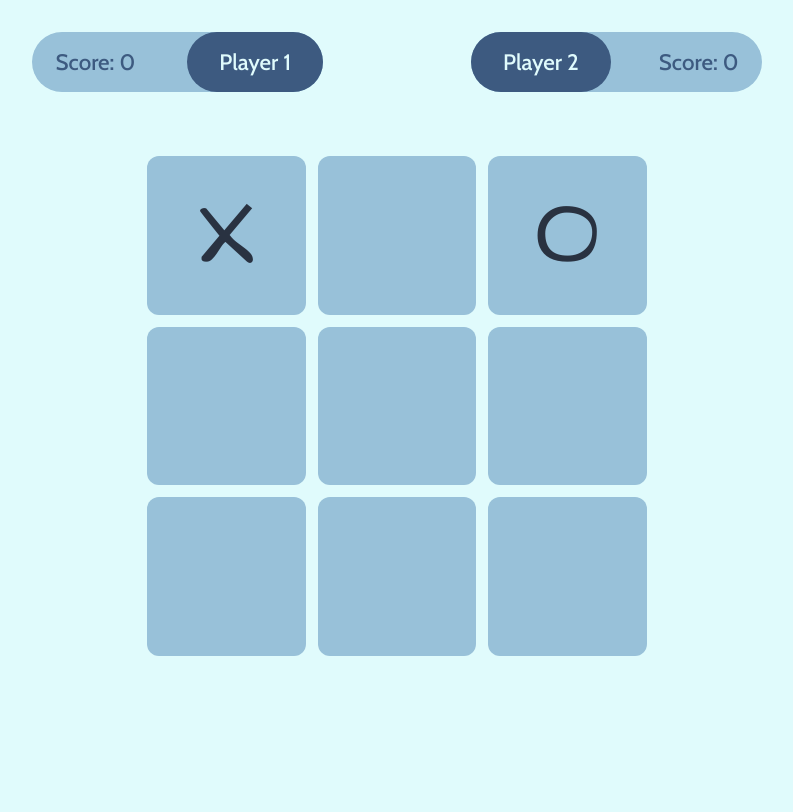
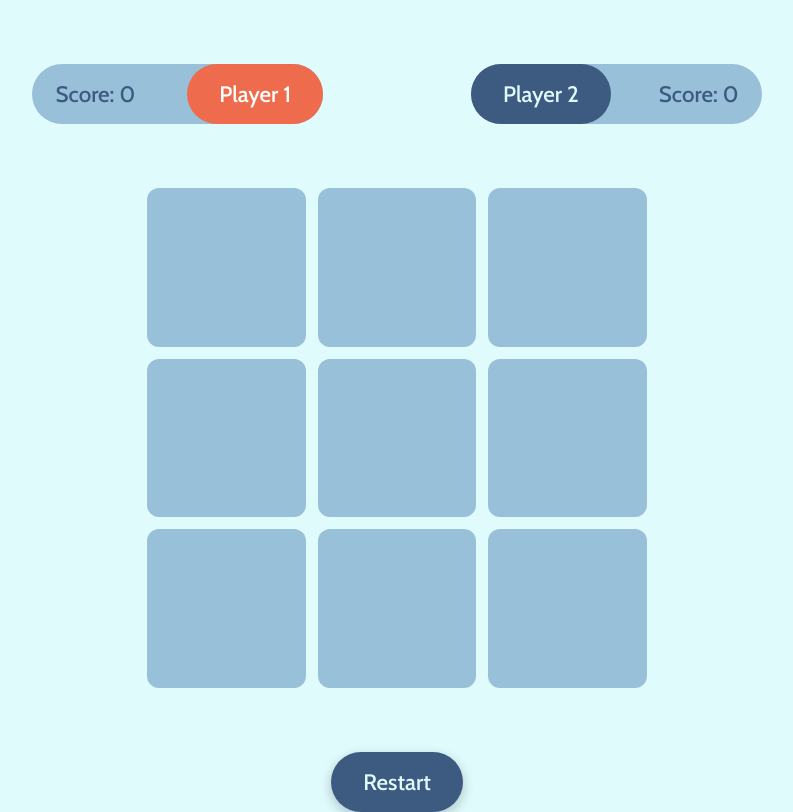
Before and after one commit to m1dn1ghtblue/tic-tac-toe, a website: page index.html in a window 1280 px wide. Shown: the whole page, without its empty margins (243-1036 px from the left). Drawn offline with nearby package versions, Linux system fonts and the light colour scheme.

Commit message:
add reset functionality

```diff
--- a/index.css
+++ b/index.css
@@ -27,7 +27,7 @@ main {
 	display: flex;
 	flex-direction: column;
 	align-items: center;
-	padding: 32px;
+	padding-top: 64px;
 	gap: 64px;
 }
 
@@ -64,6 +64,7 @@ main {
 	background-color: var(--color-main-dark);
 	padding: 16px 32px;
 	color: var(--color-bg);
+	transition-duration: 0.3s;
 }
 
 #game-field {
@@ -84,13 +85,31 @@ main {
 	display: flex;
 	justify-content: center;
 	align-items: center;
+	transition-duration: 0.2s;
 }
 
 .cell:hover {
 	cursor: pointer;
-	box-shadow: 0px 4px 10px 1px rgba(34, 60, 80, 0.2);
+	box-shadow: 0 2px 8px 3px rgba(41, 50, 65, 0.2);
 }
 
 .cell.win {
 	background-color: var(--color-accent);
 }
+
+button {
+	border: none;
+	background-color: var(--color-main-dark);
+	color: var(--color-bg);
+	font-size: 1.4rem;
+	padding: 16px 32px;
+	border-radius: 32px;
+	cursor: pointer;
+	box-shadow: 0 4px 10px 2px rgba(41, 50, 65, 0.2);
+	transition-duration: 0.2s;
+}
+
+button:hover {
+	background-color: var(--color-accent);
+	color: white;
+}
--- a/index.html
+++ b/index.html
@@ -11,25 +11,18 @@
 	<body>
 		<main>
 			<section id="player-section">
-				<div class="player-label">
+				<div class="player-label" id="player-1-label">
 					<div class="player-score">Score: <span id="player-1-score">0</span></div>
 					<span class="player-name" id="player-1-name">Player 1</span>
 				</div>
-				<div class="player-label">
+				<div class="player-label" id="player-2-label">
 					<span class="player-name" id="player-2-name">Player 2</span>
 					<div class="player-score">Score: <span id="player-2-score">0</span></div>
 				</div>
 			</section>
-			<section id="game-field">
-				<div class="cell">X</div>
-				<div class="cell"></div>
-				<div class="cell">O</div>
-				<div class="cell"></div>
-				<div class="cell"></div>
-				<div class="cell"></div>
-				<div class="cell"></div>
-				<div class="cell"></div>
-				<div class="cell"></div>
+			<section id="game-field"></section>
+			<section id="menu">
+				<button id="restart-btn">Restart</button>
 			</section>
 		</main>
 	</body>
--- a/index.js
+++ b/index.js
@@ -10,7 +10,7 @@ class GameError extends Error {
 	}
 }
 
-const GameField = (function () {
+const Game = (function () {
 	const _field = [
 		['', '', ''],
 		['', '', ''],
@@ -18,8 +18,8 @@ const GameField = (function () {
 	];
 
 	function reset() {
-		for (let i = 0; i <= 2; ++i) {
-			for (let j = 0; j <= 2; ++j) {
+		for (let i = 0; i < 3; ++i) {
+			for (let j = 0; j < 3; ++j) {
 				_field[i][j] = '';
 			}
 		}
@@ -89,7 +89,65 @@ const GameField = (function () {
 	};
 })();
 
-const PlayerFactory = function (name, isXPlayer) {
+const gameGrid = document.getElementById('game-field');
+const restartButton = document.getElementById('restart-btn');
+const player1Label = document.getElementById('player-1-label');
+const player2Label = document.getElementById('player-2-label');
+const player1NameLabel = document.getElementById('player-1-name');
+const player2NameLabel = document.getElementById('player-2-name');
+const player1ScoreLabel = document.getElementById('player-1-score');
+const player2ScoreLabel = document.getElementById('player-2-score');
+restartButton.addEventListener('click', reset);
+
+const cells = [];
+let player1 = null;
+let player2 = null;
+let player1Turn = true;
+
+reset();
+
+function reset() {
+	player1 = PlayerFactory('Player 1', true);
+	player2 = PlayerFactory('Player 2', false);
+	player1Turn = true;
+
+	player1Label.classList.add('active');
+	player2Label.classList.remove('active');
+	player1NameLabel.innerText = player1.name;
+	player2NameLabel.innerText = player2.name;
+
+	player1ScoreLabel.innerText = player1.getScore();
+	player2ScoreLabel.innerText = player2.getScore();
+
+	Game.reset();
+
+	while (gameGrid.firstChild) {
+		gameGrid.removeChild(gameGrid.firstChild);
+	}
+
+	for (let i = 0; i < 3; ++i) {
+		cells[i] = [];
+		for (let j = 0; j < 3; ++j) {
+			cells[i].push(makeCell());
+		}
+	}
+}
+
+function switchActive() {
+	player1Label.classList.toggle('active');
+	player2Label.classList.toggle('active');
+	player1Turn = !player1Turn;
+}
+
+function makeCell() {
+	const cell = document.createElement('div');
+	cell.classList.add('cell');
+	gameGrid.appendChild(cell);
+
+	return cell;
+}
+
+function PlayerFactory(name, isXPlayer) {
 	let _score = 0;
 	function addScore() {
 		_score++;
@@ -103,6 +161,6 @@ const PlayerFactory = function (name, isXPlayer) {
 		name,
 		addScore,
 		getScore,
-		turnFunction: isXPlayer ? GameField.putX : GameField.putO,
+		turnFunction: isXPlayer ? Game.putX : Game.putO,
 	};
-};
+}
```
